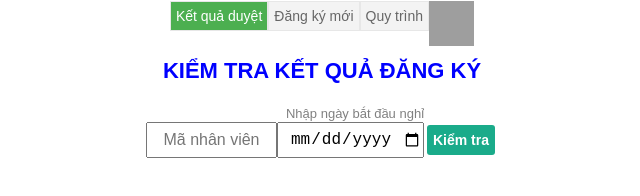
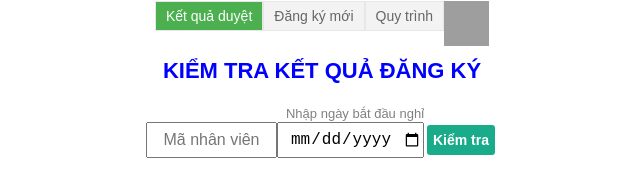
Before and after one commit to SongLamPack/DangKyNghi_SLP, a website built with Parcel: page index.html in a window 1280 px wide. Shown: the whole page, without its empty margins (319-959 px from the left). Built offline with nearby package versions, Linux system fonts and the light colour scheme; grey boxes are pictures that could not be loaded.

Commit message:
Update styles.css

```diff
--- a/src/styles.css
+++ b/src/styles.css
@@ -173,7 +173,7 @@ button:hover:after {
   display: block;
   color: #666;
   text-align: center;
-  padding: 6px 5px;
+  padding: 6px 10px;
   font-size: 14px;
   text-decoration: none;
   cursor: pointer;
```
